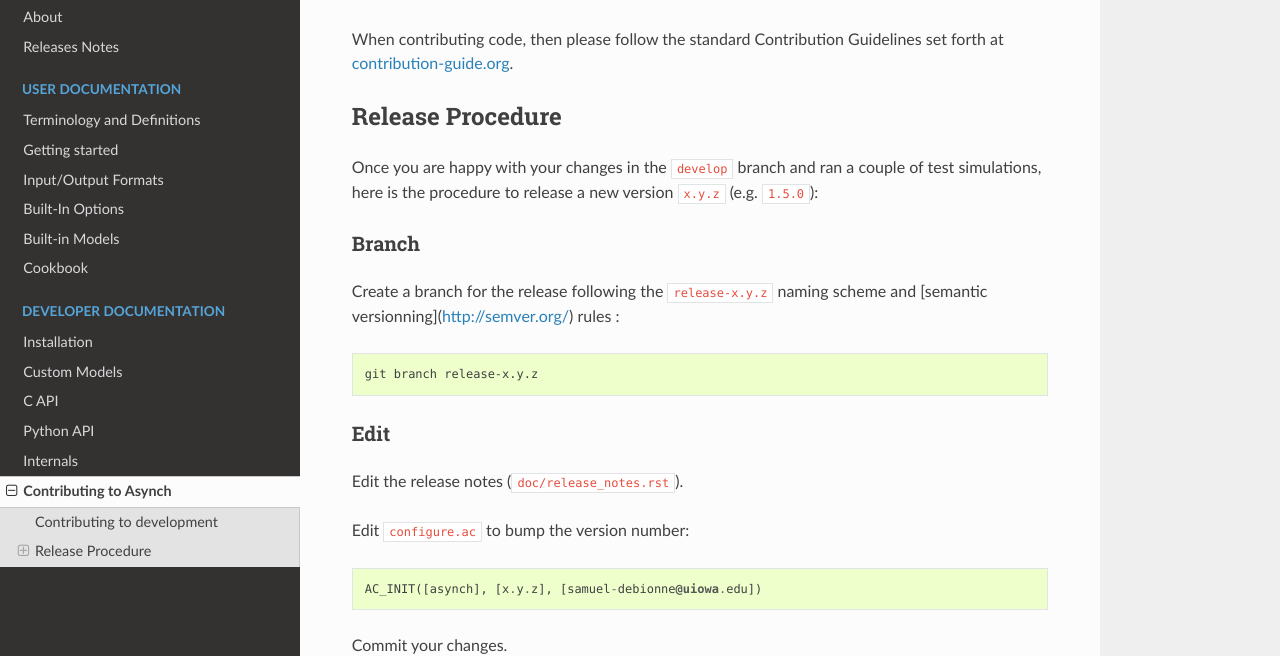
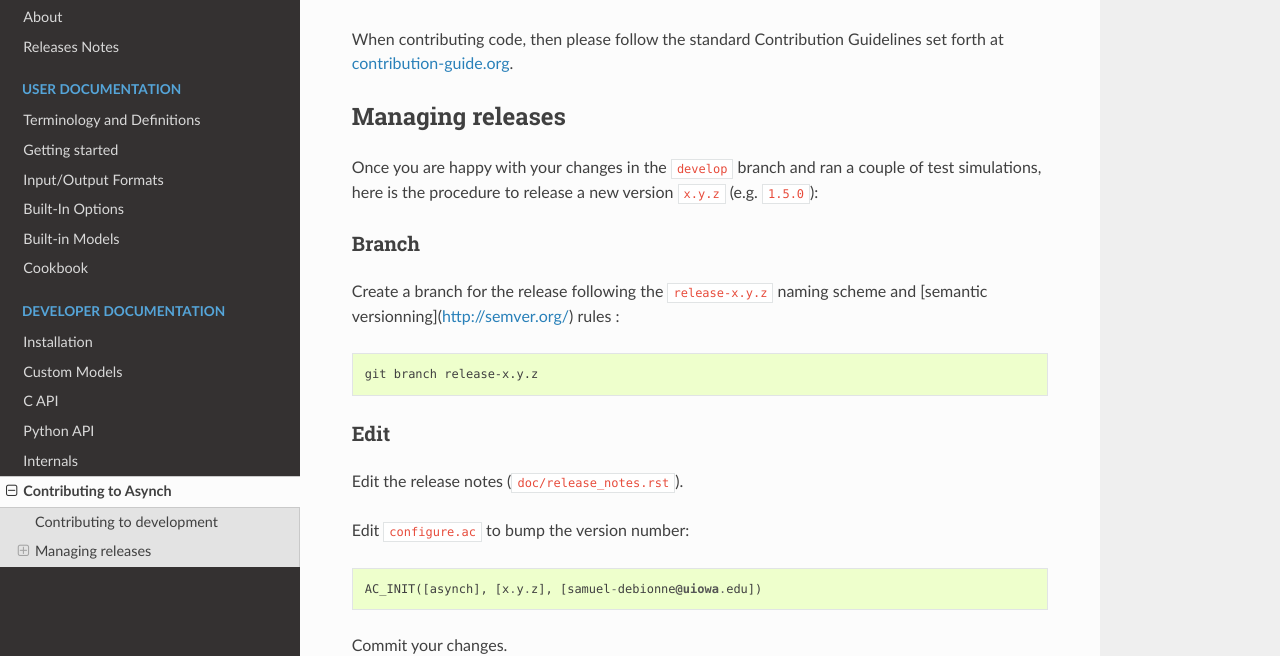
Before and after one commit to njadid/asynch_py, a Sphinx documentation site: the page built from docs/contribute.rst, in a window 1280 px wide and 900 px high, scrolled down 412 px. Shown: the part 160-816 px from the top of the window. Built offline with Sphinx 7.4.7 and the Read the Docs theme 2.0.0, drawn with Linux system fonts in a browser that asks for light colours.

Commit message:
Update contribute.rst

```diff
--- a/docs/contribute.rst
+++ b/docs/contribute.rst
@@ -21,7 +21,7 @@ When contributing code, then please follow the standard Contribution Guidelines
 .. _Sprintable: https://github.com/rtfd/readthedocs.org/issues?q=is%3Aopen+is%3Aissue+label%3ASprintable
 .. _contribution-guide.org: http://www.contribution-guide.org/#submitting-bugs
 
-Release Procedure
+Managing releases
 -----------------
 
 Once you are happy with your changes in the ``develop`` branch and ran a couple of test simulations, here is the procedure to release a new version ``x.y.z`` (e.g. ``1.5.0``):
```
